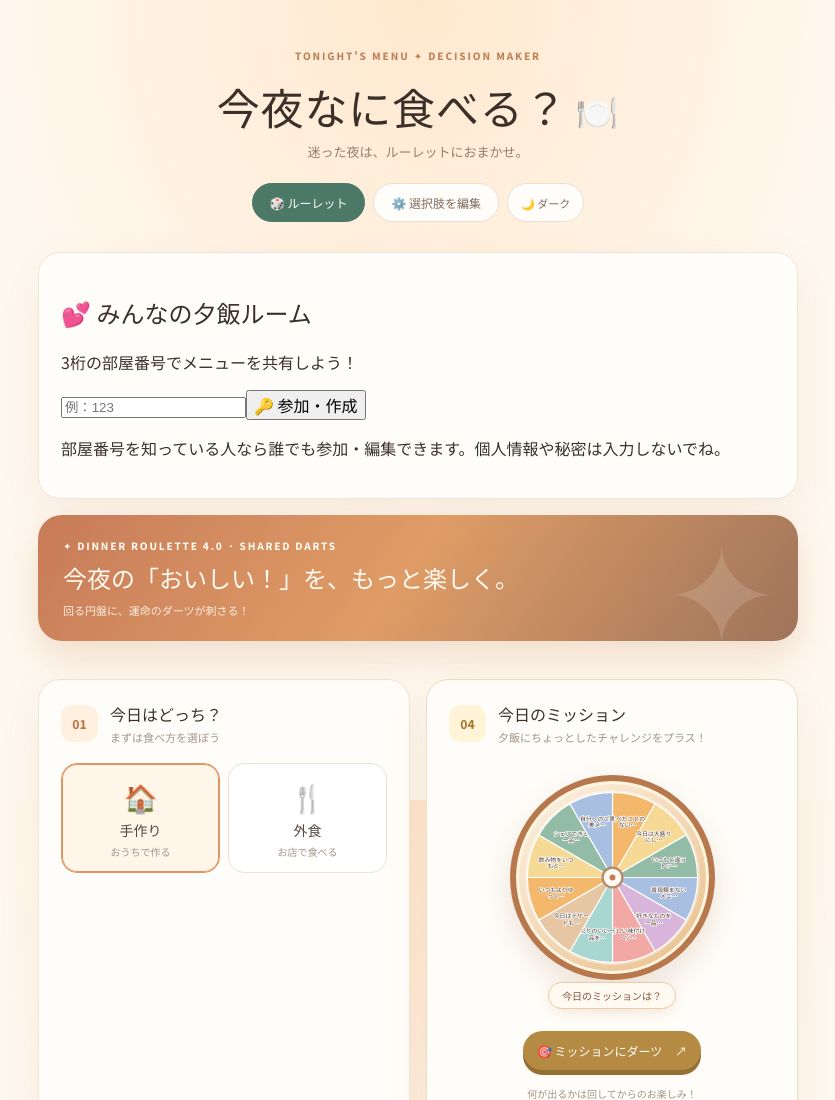
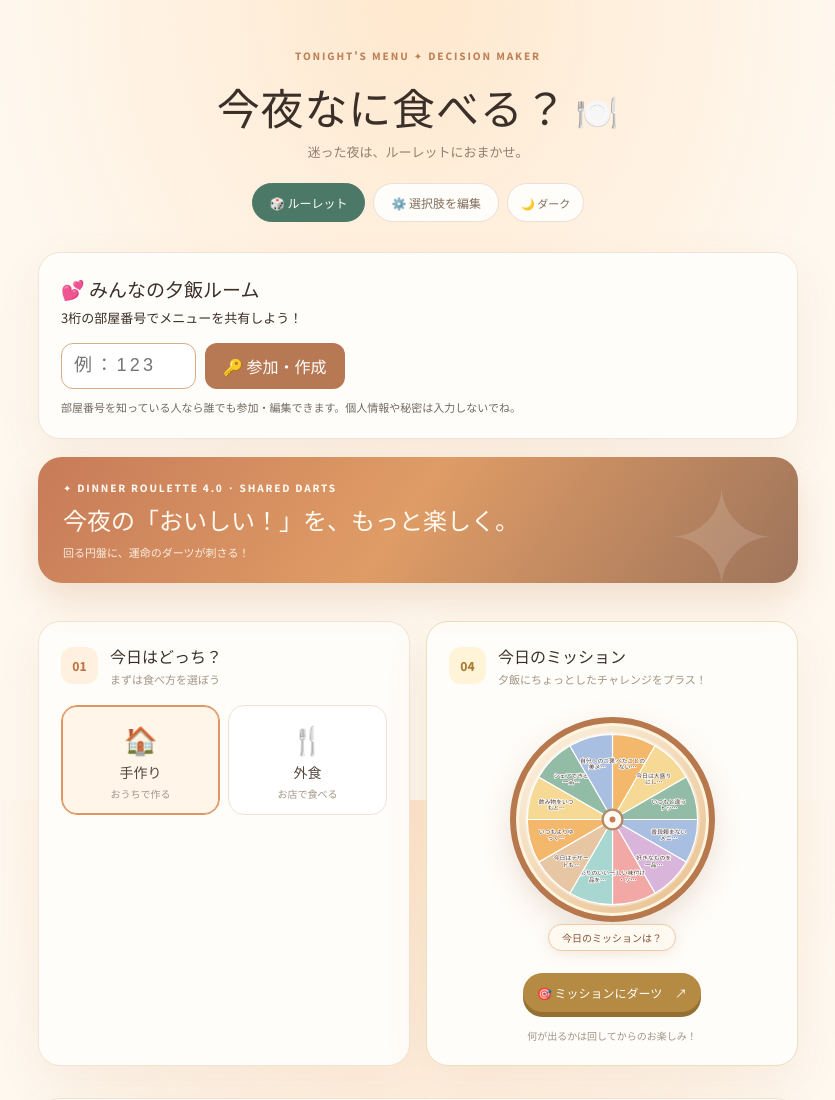
Before and after one commit to Hachiwarele/dinner-roulette, a plain HTML site: page index.html in a window 1280 px wide. Shown: the top 1100 px of the page, without its empty margins (222-1057 px from the left). Drawn offline with Linux system fonts and the light colour scheme; a script that the page names is missing; a web font is replaced by a local one.

Commit message:
Dinner Roulette 4.0: shared room UI and synchronization hooks

```diff
--- a/style.css
+++ b/style.css
@@ -119,3 +119,13 @@ body[data-theme="dark"] .wheel.dart-ready{background:#564235;border-color:#aa765
 body[data-theme="dark"] .wheel.dart-ready>strong{background:#3b2c25;color:#f4d3ad;border-color:#7c5941}
 @media(max-width:560px){.top-choice-grid .mission-wheel.dart-ready{width:min(100%,250px)}.wheel.dart-ready{width:min(100%,300px)}}
 @media(prefers-reduced-motion:reduce){.dart-projectile.dart-hit{animation:none;opacity:1;transform:translate(-50%,0) rotate(90deg)}.dart-disc{transition:none!important}}
+
+/* Shared room panel */
+.room-panel{margin-bottom:18px}
+.room-header{display:flex;justify-content:space-between;align-items:center;gap:12px;flex-wrap:wrap}
+.room-header h2{margin:0 0 6px;font-size:19px}.room-header p{margin:0;font-size:13px;line-height:1.6}
+.room-number{background:#e9c59f;color:#53351e;border-radius:12px;padding:9px 13px;font-weight:800;letter-spacing:.08em}
+.room-actions{display:flex;gap:9px;margin-top:14px}.room-actions input{width:135px;max-width:40%;padding:11px 12px;border:1px solid #d6ad8a;border-radius:12px;font-size:18px;letter-spacing:.18em;background:#fff;color:#49372d}
+.room-actions button{border:0;border-radius:12px;padding:11px 18px;background:#b77954;color:#fff;font-weight:800}
+.room-actions button:disabled{opacity:.55}.room-notice{font-size:11px;opacity:.72;line-height:1.6;margin:10px 0 0}
+body[data-theme="dark"] .room-number{background:#76543e;color:#fff0d8}
```
